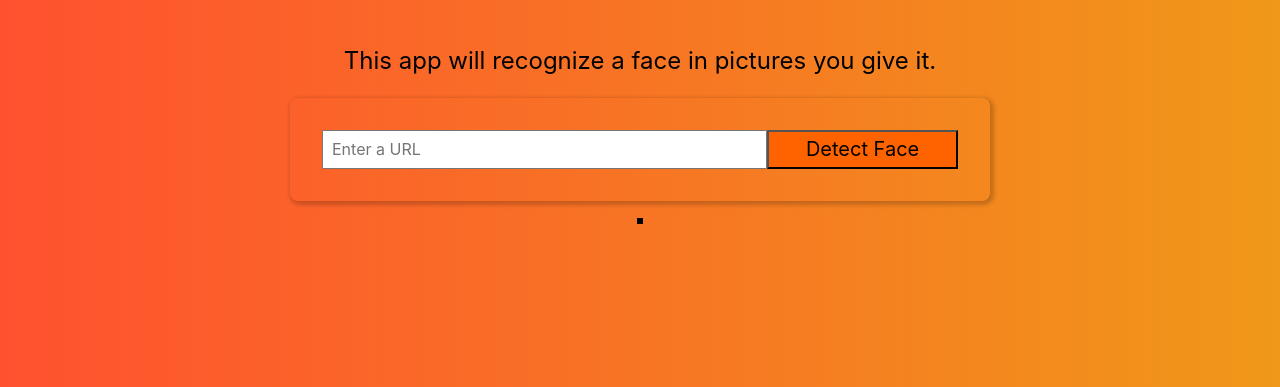
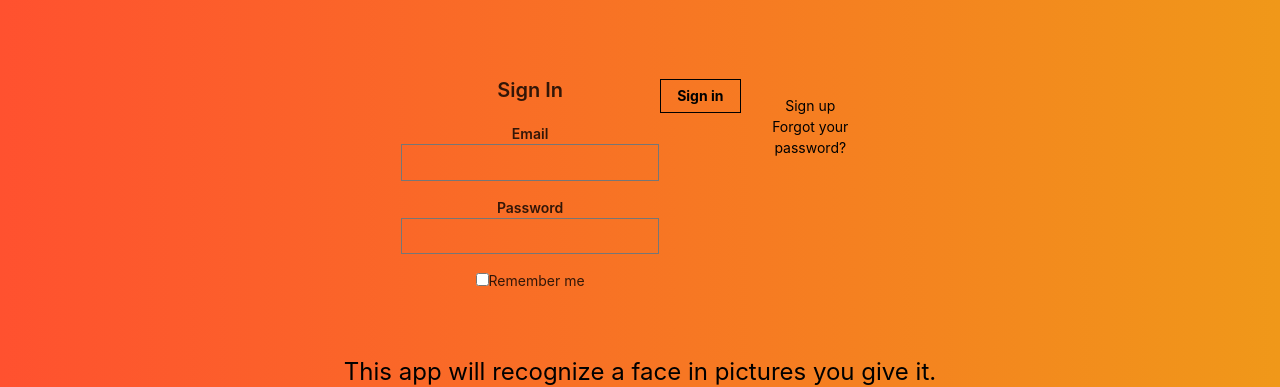
Before and after one commit to gmc314/facial-recognition-app, a React (Create React App) app: page / in a window 1280 px wide. Shown: the part 243-630 px from the top of the page. Built offline with nearby package versions, Linux system fonts and the light colour scheme.

Commit message:
start sign in form

```diff
--- a/src/App.js
+++ b/src/App.js
@@ -3,6 +3,7 @@
 import Navigation from './components/Navigation/Navigation';
 import FaceDetection from './components/FaceDetection/FaceDetection';
 import Logo from './components/Logo/Logo';
+import SignIn from './components/SignIn/SignIn';
 import ImageLinkForm from './components/ImageLinkForm/ImageLinkForm';
 import ParticlesBg from 'particles-bg';
 
@@ -95,6 +96,7 @@
         <ParticlesBg type="cobweb" bg={true} />
         <Navigation />
         <Logo />
+        <SignIn />
         <ImageLinkForm onInputChange={ this.onInputChange } onButtonSubmit={ this.onButtonSubmit }/>
         <FaceDetection boundingBox={ boundingBox } imageURL={ imageURL }/>
       </div>
--- /dev/null
+++ b/src/components/SignIn/SignIn.js
@@ -0,0 +1,34 @@
+import React from 'react';
+import './SignIn.css';
+
+const SignIn = () => {
+  return (
+    <div>
+      <main class="pa4 black-80">
+        <form class="measure center">
+          <fieldset id="sign_up" class="ba b--transparent ph0 mh0">
+            <legend class="f4 fw6 ph0 mh0">Sign In</legend>
+            <div class="mt3">
+              <label class="db fw6 lh-copy f6" for="email-address">Email</label>
+              <input class="pa2 input-reset ba bg-transparent hover-bg-black hover-white w-100" type="email" name="email-address"  id="email-address"/>
+            </div>
+            <div class="mv3">
+              <label class="db fw6 lh-copy f6" for="password">Password</label>
+              <input class="b pa2 input-reset ba bg-transparent hover-bg-black hover-white w-100" type="password" name="password"  id="password"/>
+            </div>
+            <label class="pa0 ma0 lh-copy f6 pointer"><input type="checkbox"/>Remember me</label>
+          </fieldset>
+          <div class="">
+            <input class="b ph3 pv2 input-reset ba b--black bg-transparent grow pointer f6 dib" type="submit" value="Sign in"/>
+          </div>
+          <div class="lh-copy mt3">
+            <a href="#0" class="f6 link dim black db">Sign up</a>
+            <a href="#0" class="f6 link dim black db">Forgot your password?</a>
+          </div>
+        </form>
+      </main>
+    </div>
+  );
+}
+
+export default SignIn;
```
Also changed, not shown: src/components/SignIn/SignIn.css (added).
